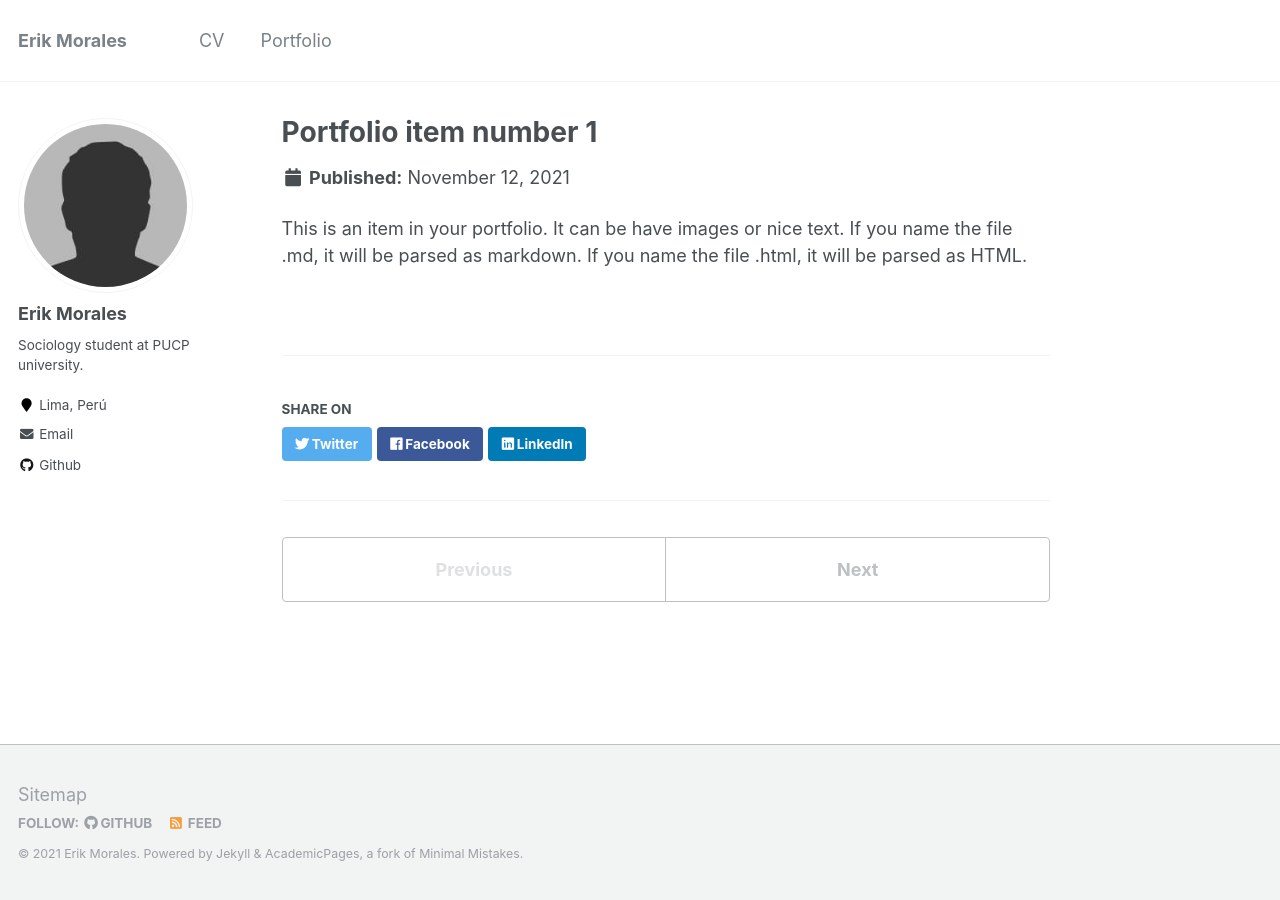
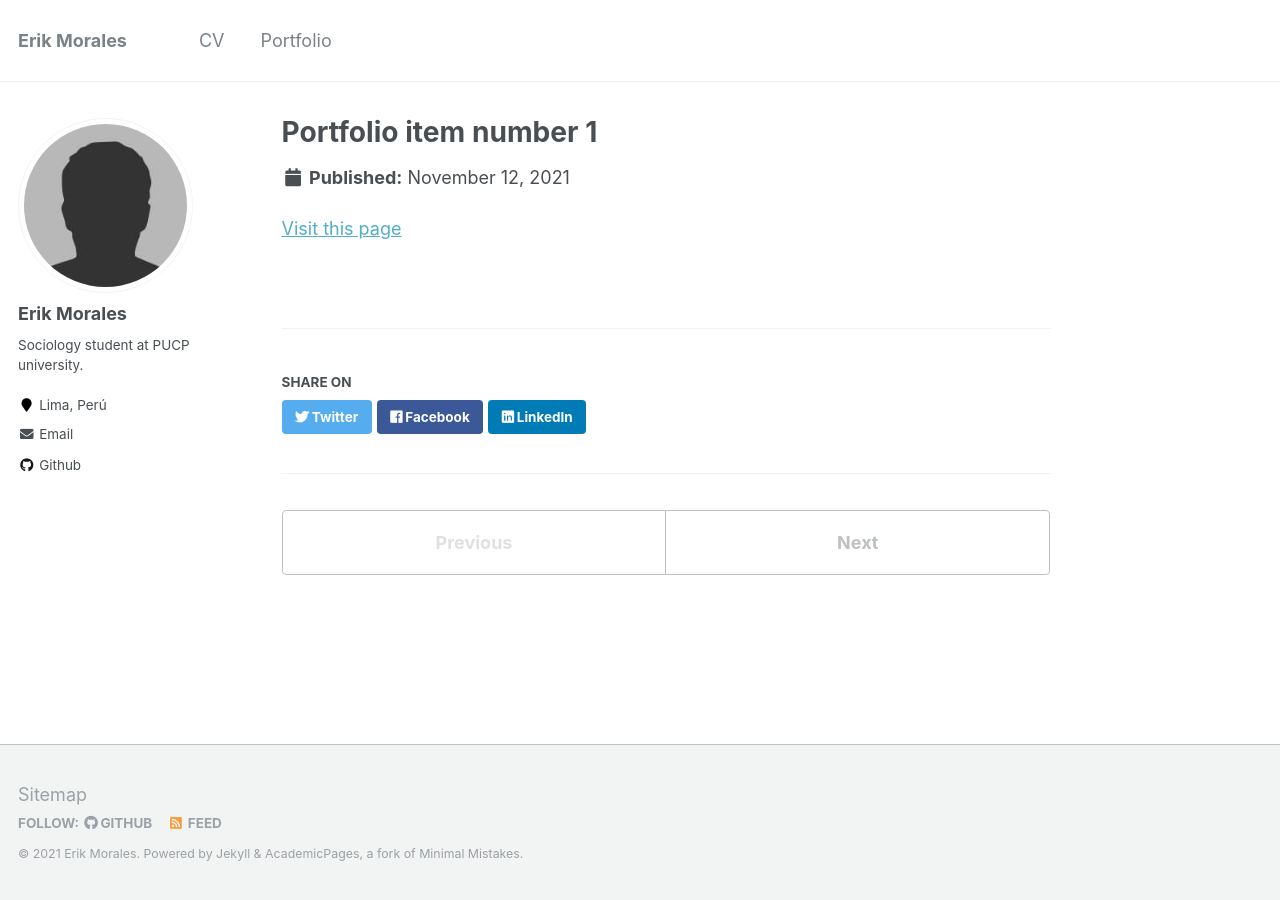
Before and after one commit to HaloReach2552/Brando.fold.github.io, a Jekyll site: the page built from _portfolio/portfolio-1.md, in a window 1280 px wide. Built offline with Jekyll 4.4.1, drawn with Linux system fonts in a browser that asks for light colours.

Commit message:
Update portfolio-1.md

```diff
--- a/_portfolio/portfolio-1.md
+++ b/_portfolio/portfolio-1.md
@@ -3,6 +3,7 @@ title: "Portfolio item number 1"
 excerpt: "Short description of portfolio item number 1<br/><img src='/images/500x300.png' 'width=500'>"
 date: "2021-11-12"
 collection: portfolio
+paperurl: "https://github.com/alexanderquispe/ECO224/blob/main/Labs/replication_5/Bootstrap.ipynb"
 ---
 
-This is an item in your portfolio. It can be have images or nice text. If you name the file .md, it will be parsed as markdown. If you name the file .html, it will be parsed as HTML.
+[Visit this page](https://github.com/alexanderquispe/ECO224/blob/main/Labs/replication_5/Bootstrap.ipynb)
```
